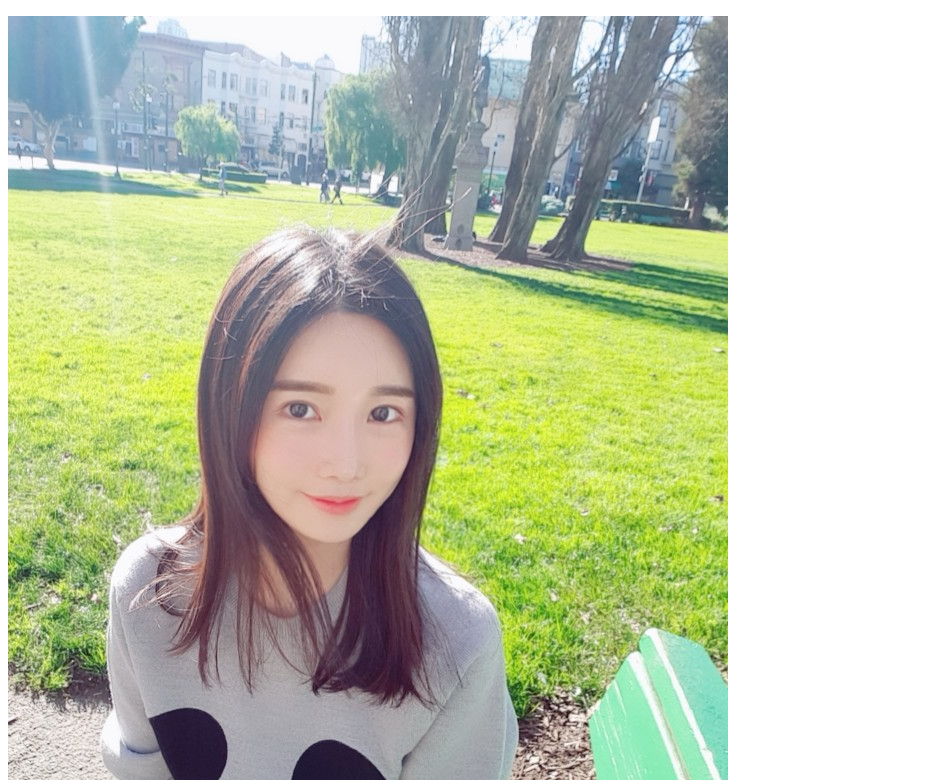
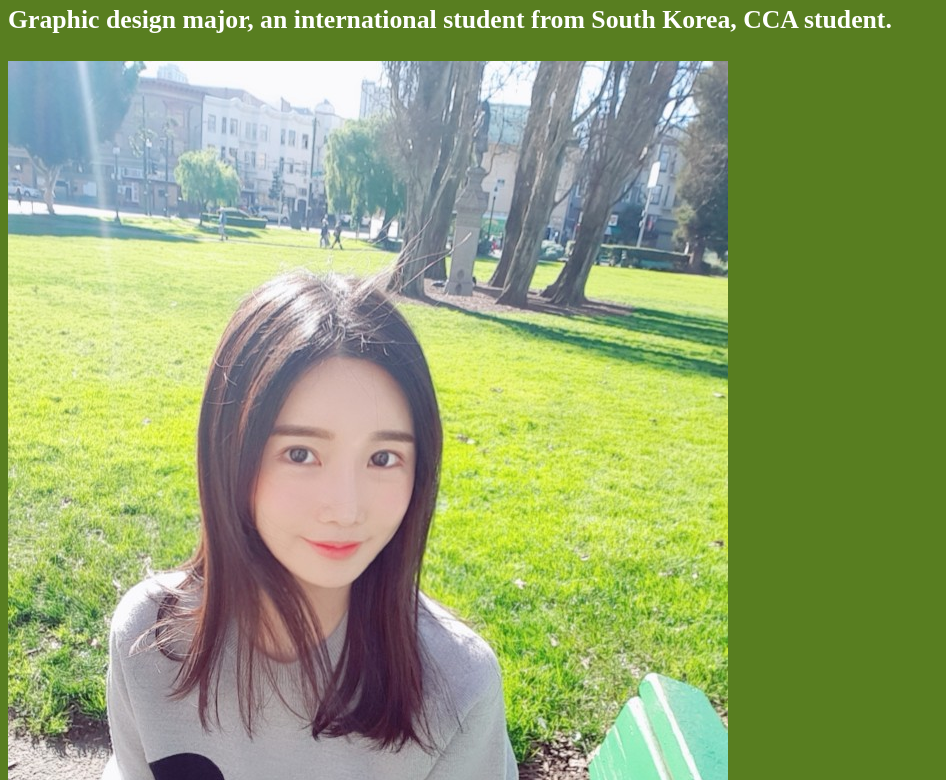
Before and after one commit to liyixun111/interactive1, a plain HTML site: page interview/exercise-interview-html.html in a window 1280 px wide. Shown: the part 105-885 px from the top of the page, without its empty margins (0-946 px from the left). Drawn offline with Linux system fonts and the light colour scheme.

Commit message:
interview update

```diff
--- /dev/null
+++ b/css/interview.css
@@ -0,0 +1,8 @@
+
+body {
+    background-color: #587E20;
+    /* The above is called a hex code.
+       There are two other ways to do colors in CSS: rgb and common names */
+    color: white;
+    font-size: 22px;
+  }
--- /dev/null
+++ b/css/main.css
@@ -0,0 +1,4 @@
+body{
+    background-color: #121212;
+    color: white;
+}
--- a/interview.html
+++ b/interview/exercise-interview-html.html
@@ -1,6 +1,15 @@
 
 <!DOCTYPE html>
 <html>
+
+<head>
+  <title>Li's Interview Exercise</title>
+  <meta charset="utf-8" />
+  <link rel="stylesheet" type="text/css" href="../css/interview.css">
+</head>
+
+
+
   <body>
   <h1>Seoju Jung</h1>
   <h3>Graphic design major, an international student from South Korea, CCA student.</h3>
```
Also changed, not shown: index.html (+1 -0 lines), interview/Seoju.jpeg (renamed from Seoju.jpeg), 4 other files.
